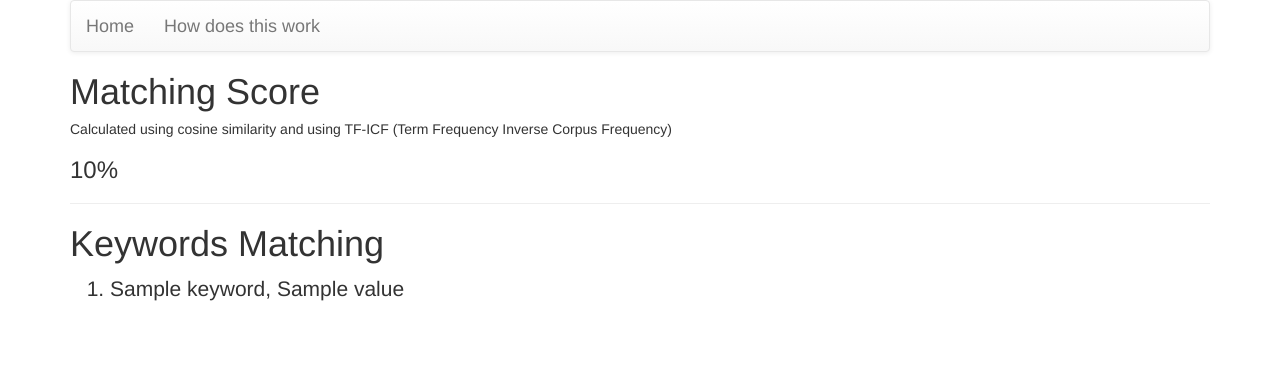
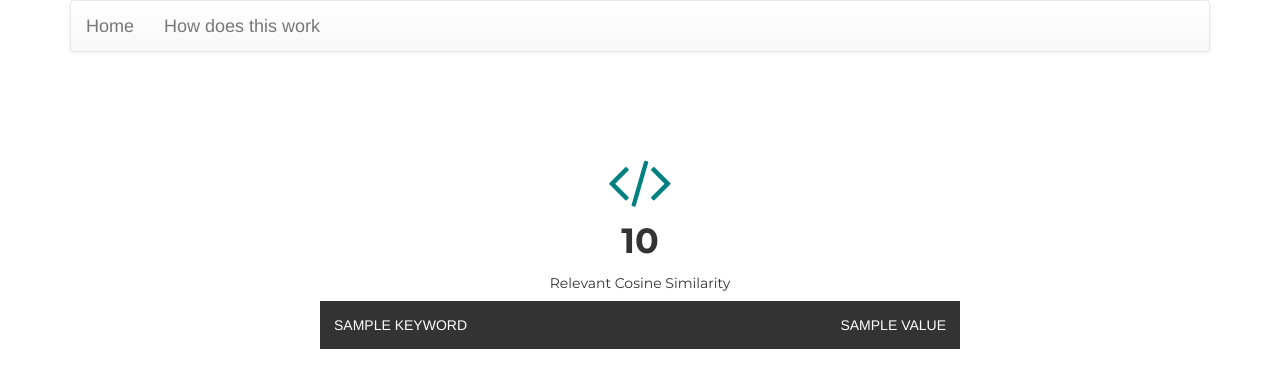
Before and after one commit to Jaime5/PaperJam-JobSearchingWithYourResume, a Flask app: template templates/results.html in a window 1280 px wide. Shown: the top 388 px of the page. Run offline with Flask 2, Linux system fonts and the light colour scheme; the template is opened without the code that fills it: most values are stand-ins (such as "Sample title", 1, 10 or a date in 2020); some libraries are stand-ins or nearby versions.

Commit message:
I did HTML after sooooooooo long it feelsgoodman

```diff
--- a/templates/results.html
+++ b/templates/results.html
@@ -12,7 +12,103 @@ Colors from PennApps
 
 {% include "navbar.html" %}
 
+<style type="text/css" media="screen">
+    @import url(https://fonts.googleapis.com/css?family=Lato:400,700|Montserrat:400,700);
+    @import url(https://maxcdn.bootstrapcdn.com/font-awesome/4.6.3/css/font-awesome.min.css);
 
+    body {
+        background: #fff;
+    }
+
+    /*/ start count stats /*/
+
+    section#counter-stats {
+        display: flex;
+        justify-content: center;
+        margin-top: 100px;
+    }
+
+    .stats {
+        text-align: center;
+        font-size: 35px;
+        font-weight: 700;
+        font-family: "Montserrat", sans-serif;
+    }
+
+    .stats .fa {
+        color: #008080;
+        font-size: 60px;
+    }
+
+    /*/ end count stats /*/
+
+
+.rolldown-list {
+  text-align: left;
+  padding: 0;
+  margin: 0;
+}
+
+.rolldown-list li {
+  padding: 1em;
+  margin-bottom: .125em;
+  display: block;
+  list-style: none;
+  text-transform: uppercase;
+}
+
+.rolldown-list li {
+  visibility: hidden;
+  animation: rolldown .7s 1;
+  transform-origin: 50% 0;
+  animation-fill-mode: forwards;
+}
+
+.rolldown-list li:nth-child(2n) {
+  background-color: #444;
+}
+
+.rolldown-list li:nth-child(2n+1) {
+  background-color: #333;
+}
+
+#myList {
+  position: absolute;
+  width: 50%;
+  left: 50%;
+  margin-left: -25%;
+}
+
+#btnReload {
+  float: right;
+  color: #333;
+  background: #ccc;
+  text-transform: uppercase;
+  border: none;
+  padding: .5em 1em;
+}
+
+#btnReload:hover {
+  background: #ddd;
+}
+
+@keyframes rolldown {
+  0% {
+    visibility: visible;
+    transform: rotateX(180deg) perspective(500px);
+  }
+  70% {
+    visibility: visible;
+    transform: rotateX(-20deg);
+  }
+  100% {
+    visibility: visible;
+    transform: rotateX(0deg);
+  }
+}
+
+</style>
+<!--
 <div class="lead">
 
     <h1>Matching Score</h1>
@@ -21,24 +117,100 @@ Colors from PennApps
         Calculated using cosine similarity and using TF-ICF (Term Frequency Inverse Corpus Frequency)
     </h5>
 
-    <h3>{{ (results["cos_sim"][0] * 100) | round(1) }}%</h3>
+    <h3></h3>
 
     <hr>
 
     <h1>Keywords Matching</h1>
 
 
-    <ol>
-        {% for keyword, value in results["tfidf_scores"] %}
-
-            <li>
-                {{ keyword }}, {{ value }}
-            </li>
-
-        {% endfor %}
-    </ol>
 
 </div>
 
+ --><!-- start count stats -->
+
+<section id="counter-stats" class="wow fadeInRight" data-wow-duration="1.4s">
+    <div class="container">
+        <div class="row">
+
+            <div class="col-lg-12 stats">
+                <i class="fa fa-code" aria-hidden="true"></i>
+                <div class="counting" data-count={{ results["cos_sim"][0] | round(3) }}>0</div>
+                <h5>Relevant Cosine Similarity</h5>
+            </div>
+
+        </div>
+        <div class="row">
+            <ul class="rolldown-list" id="myList">
+                {% for keyword, value in results["tfidf_scores"] %}
+
+                    <li style="color: #fff;">
+                        {{ keyword }}
+                        <div class="pull-right">
+                            {{ value }}
+                        </div>
+                    </li>
+
+                {% endfor %}
+            </ul>
+        </div>
+        <!-- end row -->
+    </div>
+    <!-- end container -->
+
+</section>
+
+<!-- end cont stats -->
+<script src="https://code.jquery.com/jquery-3.3.0.min.js"
+  integrity="sha256-RTQy8VOmNlT6b2PIRur37p6JEBZUE7o8wPgMvu18MC4="
+  crossorigin="anonymous"></script>
+
+<script type="text/javascript" charset="utf-8">
+
+// number count for stats, using jQuery animate
+
+    $('.counting').each(function() {
+      var $this = $(this),
+          countTo = $this.attr('data-count');
+      $({ countNum: $this.text()}).animate({
+        countNum: countTo
+      },
+
+      {
+
+        duration: 3000,
+        easing:'linear',
+        step: function() {
+          $this.text(Math.round(this.countNum * 1000) / 1000);
+        },
+        complete: function() {
+          $this.text(this.countNum);
+          //alert('finished');
+        }
+
+      });
+
+
+    });
+
+// Increments the delay on each item.
+$('.rolldown-list li').each(function () {
+  var delay = ($(this).index() / 4) + 's';
+  $(this).css({
+    webkitAnimationDelay: delay,
+    mozAnimationDelay: delay,
+    animationDelay: delay
+  });
+});
+
+$('#btnReload').click(function () {
+  $('#myList').removeClass('rolldown-list');
+  setTimeout(function () {
+    $('#myList').addClass('rolldown-list');
+  }, 1);
+});
+
+</script>
+
 
 {% endblock %}
```
